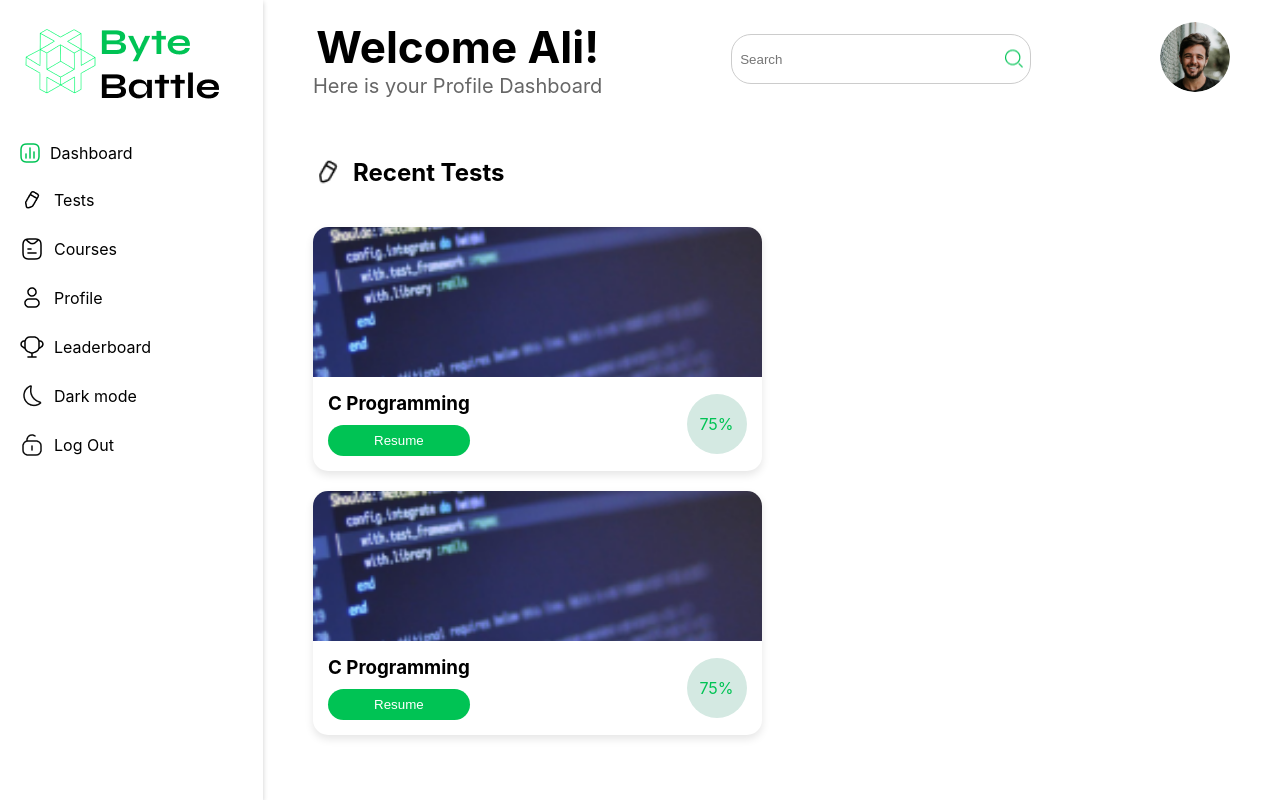
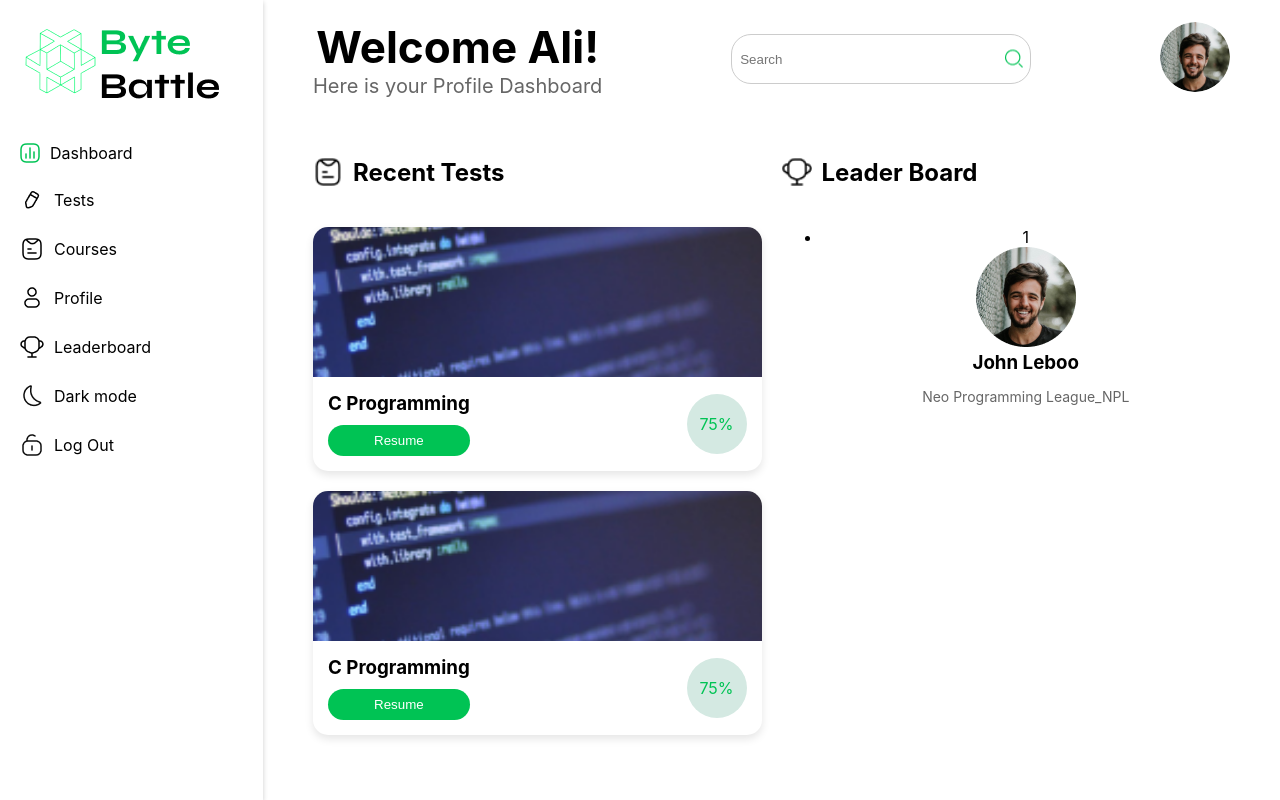
Before and after one commit to Ali-H-Hassan/ByteBattles-CodingAdventure, a React (Create React App) app in the folder frontend/: page /Dashboard in a window 1280 px wide. Built offline with nearby package versions, Linux system fonts and the light colour scheme.

Commit message:
Leaderboard Structure init

```diff
--- a/frontend/src/pages/Dashboard/Dashboard.jsx
+++ b/frontend/src/pages/Dashboard/Dashboard.jsx
@@ -93,7 +93,7 @@ function Dashboard() {
         <div className="content-grid">
           <section className="recent-tests">
             <div className="section-header">
-              <img src={Tests} alt="Test Icon" className="section-icon" />
+              <img src={Courses} alt="Test Icon" className="section-icon" />
               <h2 className="section-title">Recent Tests</h2>
             </div>
             <div className="test-cards-container">
@@ -130,14 +130,34 @@ function Dashboard() {
                   </div>
                 </div>
               </div>
-              {/* ... More test cards */}
             </div>
           </section>
 
-          {/* Other sections */}
-          <section className="grid-section">
-            {" "}
-            {/* Content for other sections */}{" "}
+          <section className="leaderboard">
+            <div className="section-header">
+              <img
+                src={Leaderboard}
+                alt="Leaderboard Icon"
+                className="section-icon"
+              />
+              <h2 className="section-title">Leader Board</h2>
+            </div>
+            <ul className="leaderboard-list">
+              {/* Leaderboard Entry */}
+              <li className="leaderboard-entry">
+                <div className="leaderboard-rank gold">1</div>
+                <img
+                  src={UserAvatar}
+                  alt="John Leboo"
+                  className="leaderboard-avatar"
+                />
+                <div className="leaderboard-info">
+                  <h3>John Leboo</h3>
+                  <p>Neo Programming League_NPL</p>
+                </div>
+              </li>
+              {/* Repeat for other entries */}
+            </ul>
           </section>
           <section className="grid-section">
             {" "}
```
